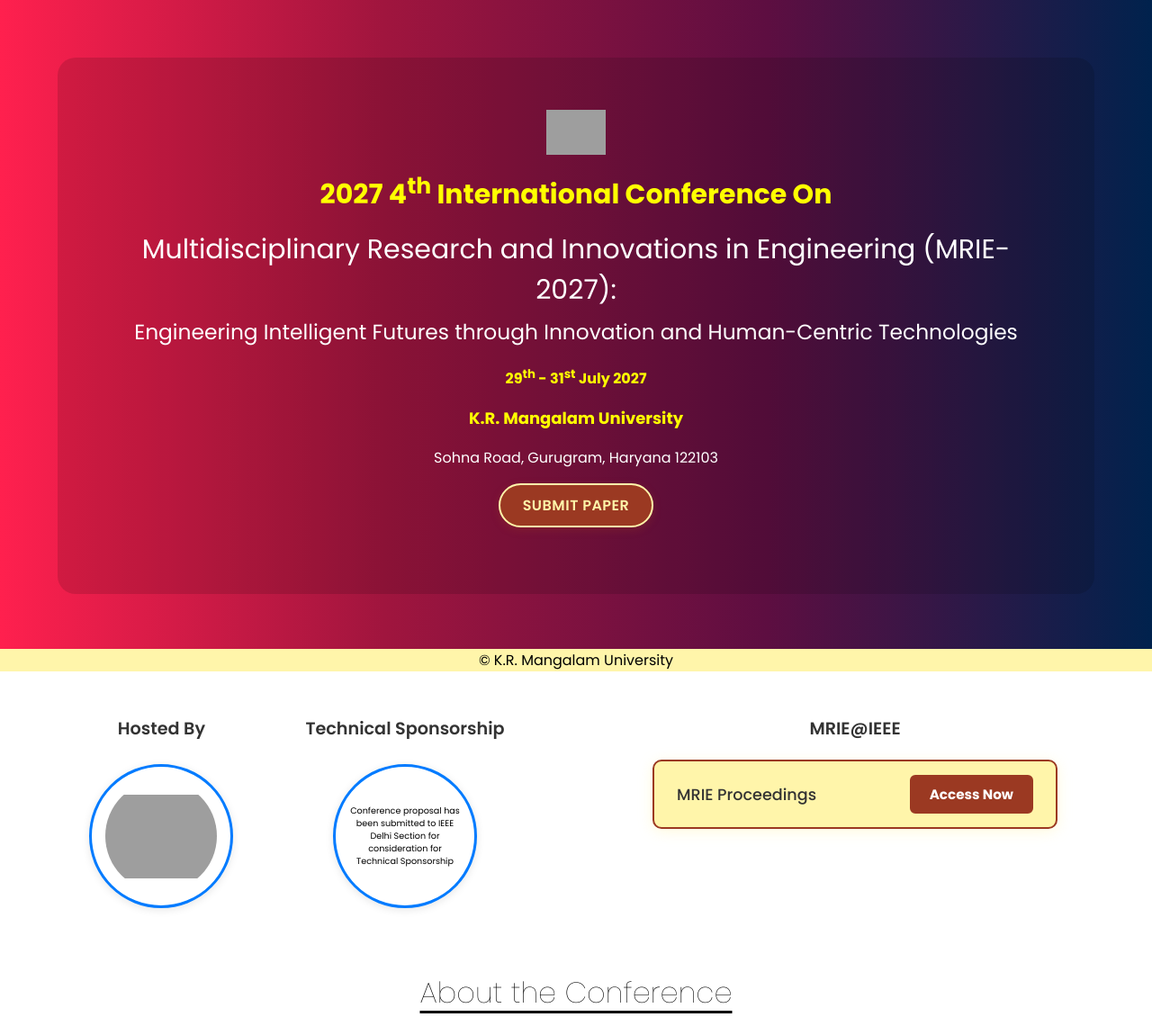
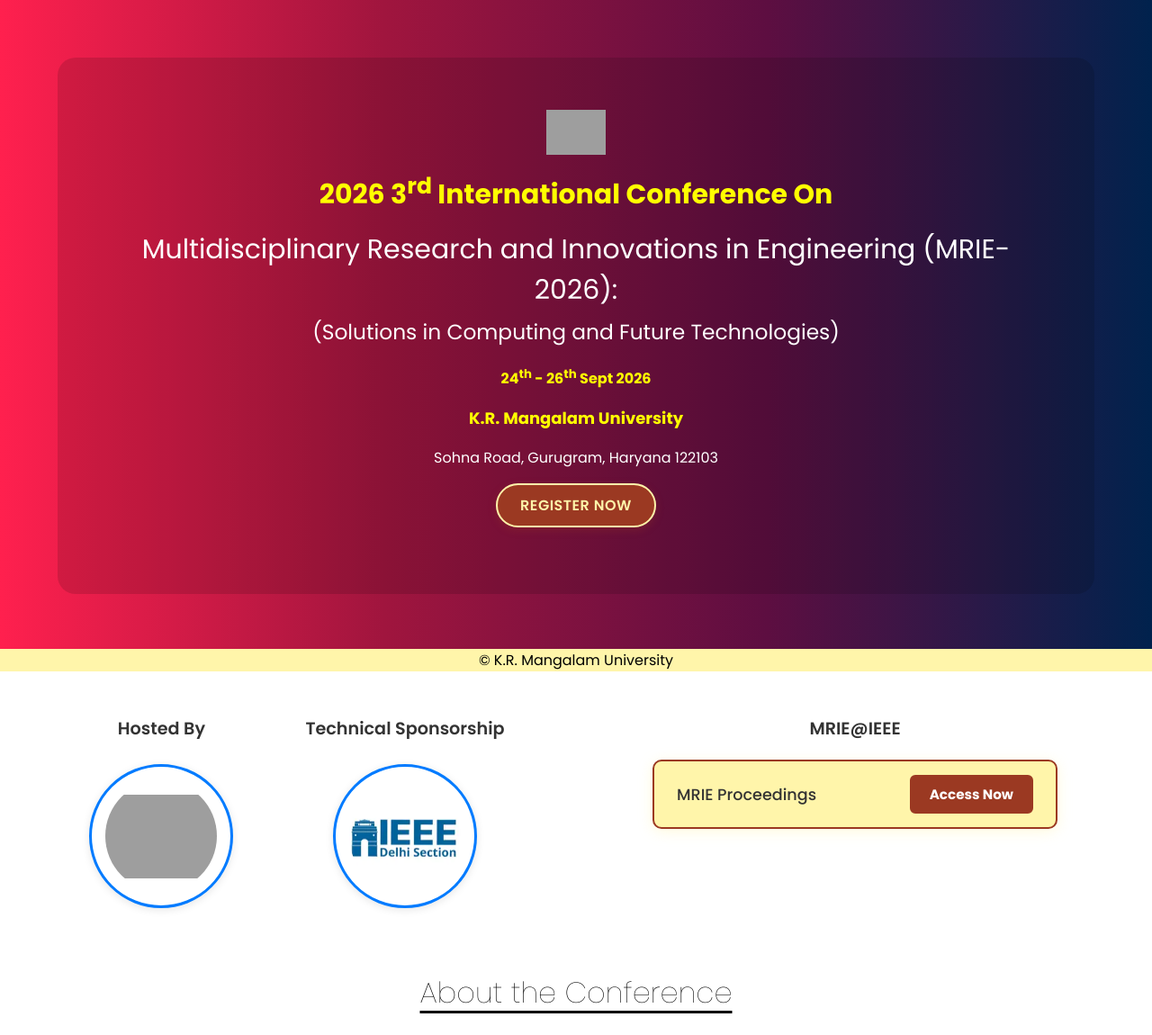
Before and after one commit to owais-ahmadshah/MRIE2026, a Flask app: page / in a window 1280 px wide. Shown: the part 54-1204 px from the top of the page at 90% size. Run offline with Flask 3, Linux system fonts and the light colour scheme; grey boxes are pictures that could not be loaded.

Commit message:
Update conference details and sponsorship information

```diff
--- a/templates/dashboard.html
+++ b/templates/dashboard.html
@@ -6,24 +6,24 @@
         <div class="bg-img-content">
             <img src="https://www.krmangalam.edu.in/wp-content/uploads/2023/10/Group-25.webp" alt="" height="50px"
                 width="auto">
-            <p><span class="top-text">2027 4<sup>th</sup> International Conference On</span></p>
-            <span class="normal-text">Multidisciplinary Research and Innovations in Engineering (MRIE-2027): <br><span style="font-size: calc(100% - 5pt); "> Engineering Intelligent Futures through Innovation and Human-Centric Technologies</span>
+            <p><span class="top-text">2026 3<sup>rd</sup> International Conference On</span></p>
+            <span class="normal-text">Multidisciplinary Research and Innovations in Engineering (MRIE-2026): <br><span style="font-size: calc(100% - 5pt); "> (Solutions in Computing and Future Technologies)</span>
 </span>
         <!--    <p><span class="normal-text" style="font-size: 12px;">(Solutions in Computing and Future Technologies)</span></p> -->
-          <p> 29<sup>th</sup> - 31<sup>st</sup> July 2027</p>
+          <p> 24<sup>th</sup> - 26<sup>th</sup> Sept 2026</p>
             <!-- <p>Technically Sponsored by the K.R. Mangalam University</p> -->
             <p style="font-size: 18px;">K.R. Mangalam University</p>
             <span class="address">Sohna Road, Gurugram, Haryana 122103</span>
-  <p>
+ <!--   <p>
     <a href="https://cmt3.research.microsoft.com/MRIE2027" target="_blank">
         <button class="register-now-btn">
             Submit Paper
         </button>
     </a>
 </p>
+-->
 
 
-  <!--
  <p>
     <a href="/registration-details">
         <button class="register-now-btn">
@@ -31,7 +31,7 @@
         </button>
     </a>
 </p>
--->
+
 
  <!--    <p>
     <a href="/schedule">
@@ -79,8 +79,8 @@
                  <!--   <h4>Technically Sponsored by</h4> -->
                     <h4>Technical Sponsorship</h4>
                      <div class="circular-logo-container">
-                        <p style="font-size: 0.6em;">Conference proposal has been submitted to IEEE Delhi Section for consideration for Technical Sponsorship</p>
-                   <!--    <img src="static/images/iee-delhi.webp" alt="IEEE Delhi"> -->
+                     <!--     <p style="font-size: 0.6em;">Conference proposal has been submitted to IEEE Delhi Section for consideration for Technical Sponsorship</p> -->
+                     <img src="static/images/iee-delhi.webp" alt="IEEE Delhi">
                     </div>
                 </div>
             </div>
```
